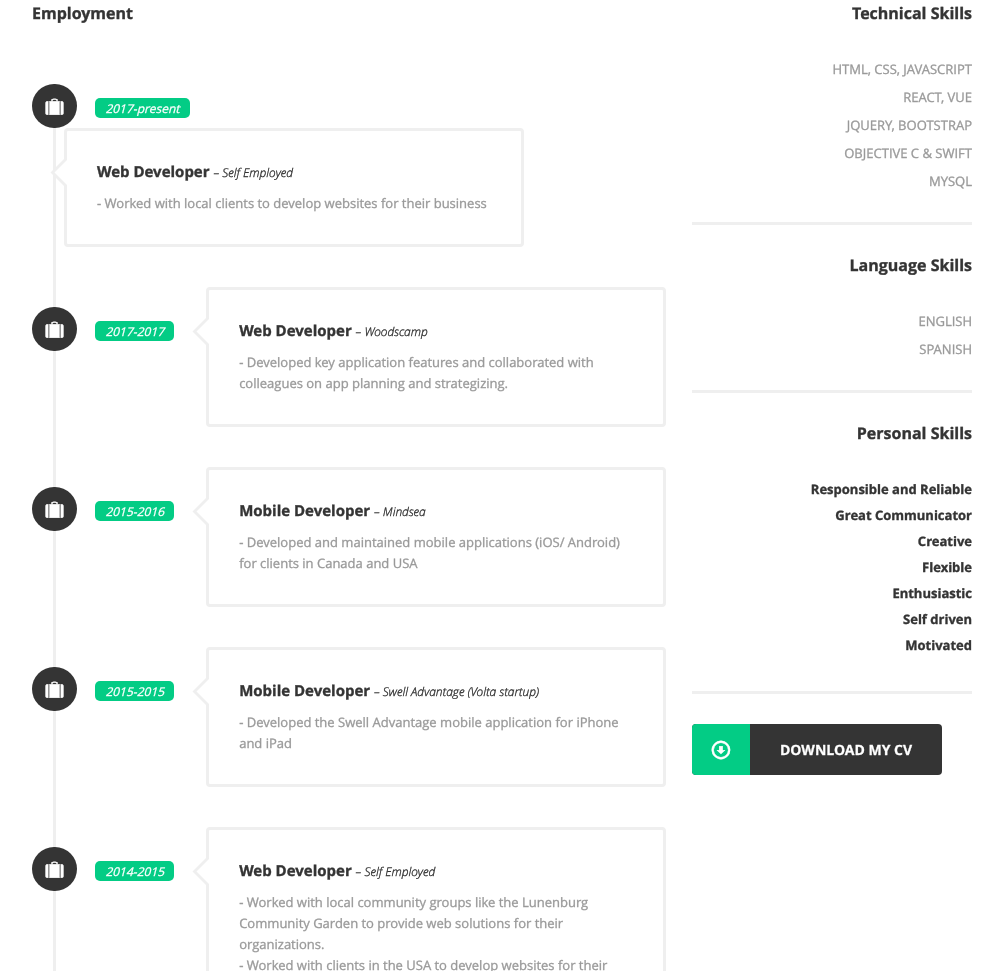
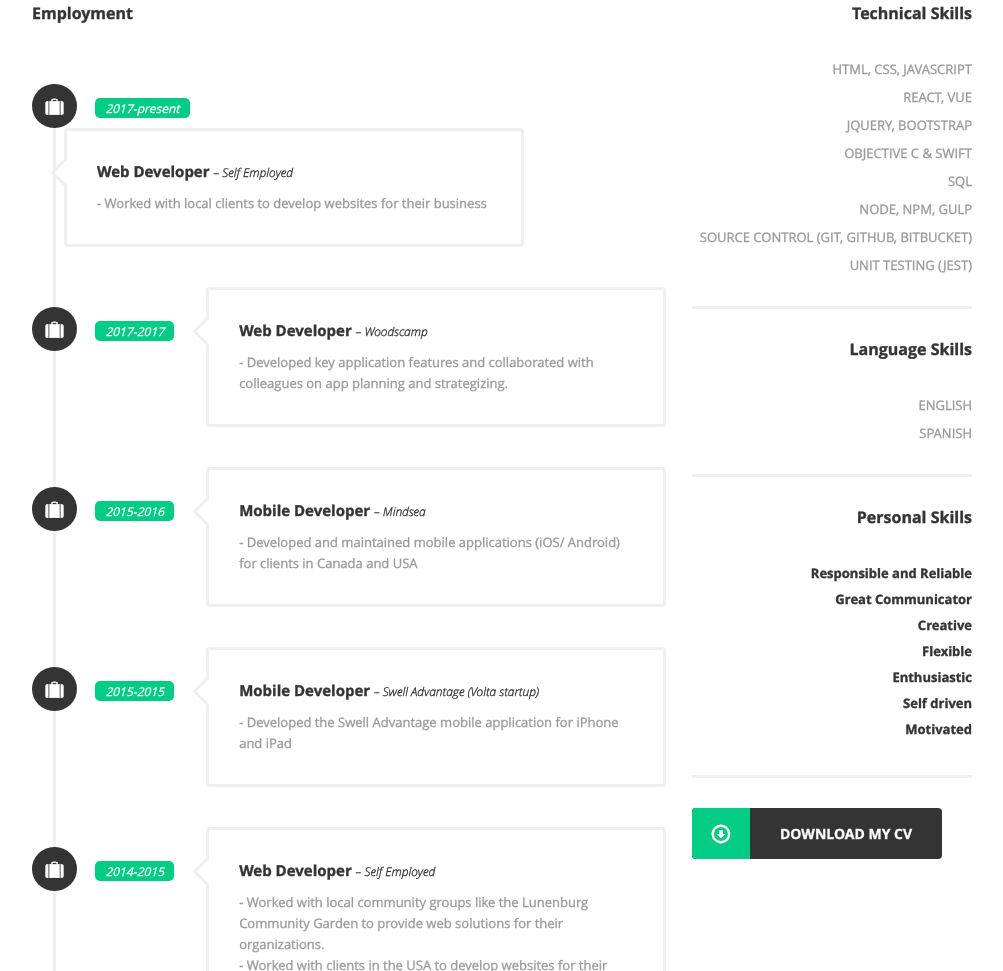
Before and after one commit to unnecessara/smaldonado, a plain HTML site: page index.html in a window 1280 px wide. Shown: the part 814-1785 px from the top of the page, without its empty margins (138-1141 px from the left). Drawn offline with Linux system fonts and the light colour scheme.

Commit message:
Updating skills list

```diff
--- a/index.html
+++ b/index.html
@@ -354,10 +354,18 @@
 								<p>Objective C & Swift</p>
 							</li>
 							<li>
-								<p>MySQL</p>
+								<p>SQL</p>
+							</li>
+							<li>
+								<p>Node, npm, Gulp</p>
+							</li>
+							<li>
+								<p>Source Control (Git, GitHub, Bitbucket)</p>
+							</li>
+							<li>
+								<p>Unit testing (Jest)</p>
 							</li>
 						</ul>
-
 					</div>
 					<!--End widget-->
 
```
